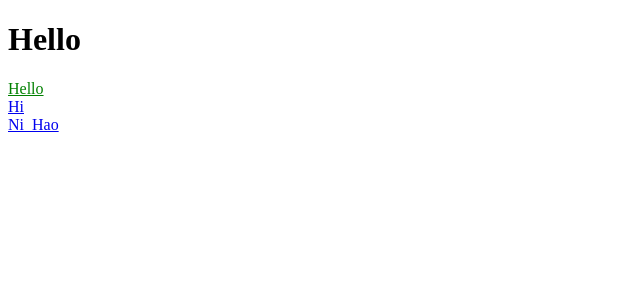
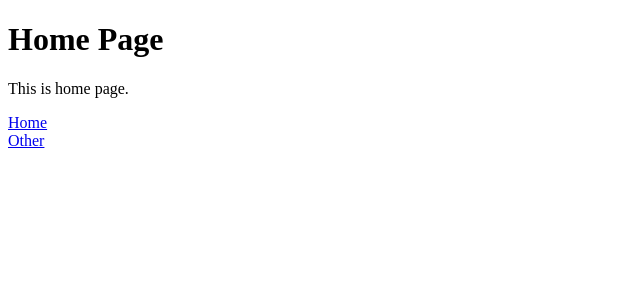
Before and after one commit to devarchi33/react-router, a React app: page / in a window 1280 px wide. Shown: the top 300 px of the page, without its empty margins (0-640 px from the left). Built offline with nearby package versions, Linux system fonts and the light colour scheme.

Commit message:
Named Component

```diff
--- a/src/App.js
+++ b/src/App.js
@@ -1,13 +1,17 @@
 import React, {Component} from 'react';
-import {Router, Route, Link, hashHistory} from 'react-router';
+import {Router, Route, IndexRoute, Link, hashHistory} from 'react-router';
 
-const Message = (props) => <div><h1>{props.params.message || 'Hello'}</h1><Links/></div>
+const Home = () => <h1>Home Page</h1>
+const HomeBody = () => <div><p>This is home page.</p></div>
+const Other = () => <h1>Other Page</h1>
+const OtherBody = () => <div><p>This is other page.</p></div>
+
+const Container = (props) => <div>{props.header}{props.body}<Links/></div>
 
 const Links = () => (
     <nav>
-        <Link activeStyle={{color: 'green'}} to="/">Hello</Link>
-        <Link activeStyle={{color: 'green'}} to="/Hi">Hi</Link>
-        <Link activeClassName="active" to="/Ni_Hao">Ni_Hao</Link>
+        <Link to="/">Home</Link>
+        <Link to="/other">Other</Link>
     </nav>
 )
 
@@ -15,7 +19,11 @@ class App extends Component {
     render() {
         return (
             <Router history = {hashHistory}>
-                <Route path="/(:message)" component={Message}>
+                <Route path="/" component={Container}>
+                    <IndexRoute components={ {header : Home, body : HomeBody} }>
+                    </IndexRoute>
+                    <Route path="/other" components={ {header : Other, body : OtherBody} }>
+                    </Route>
                 </Route>
             </Router>
         );
```
